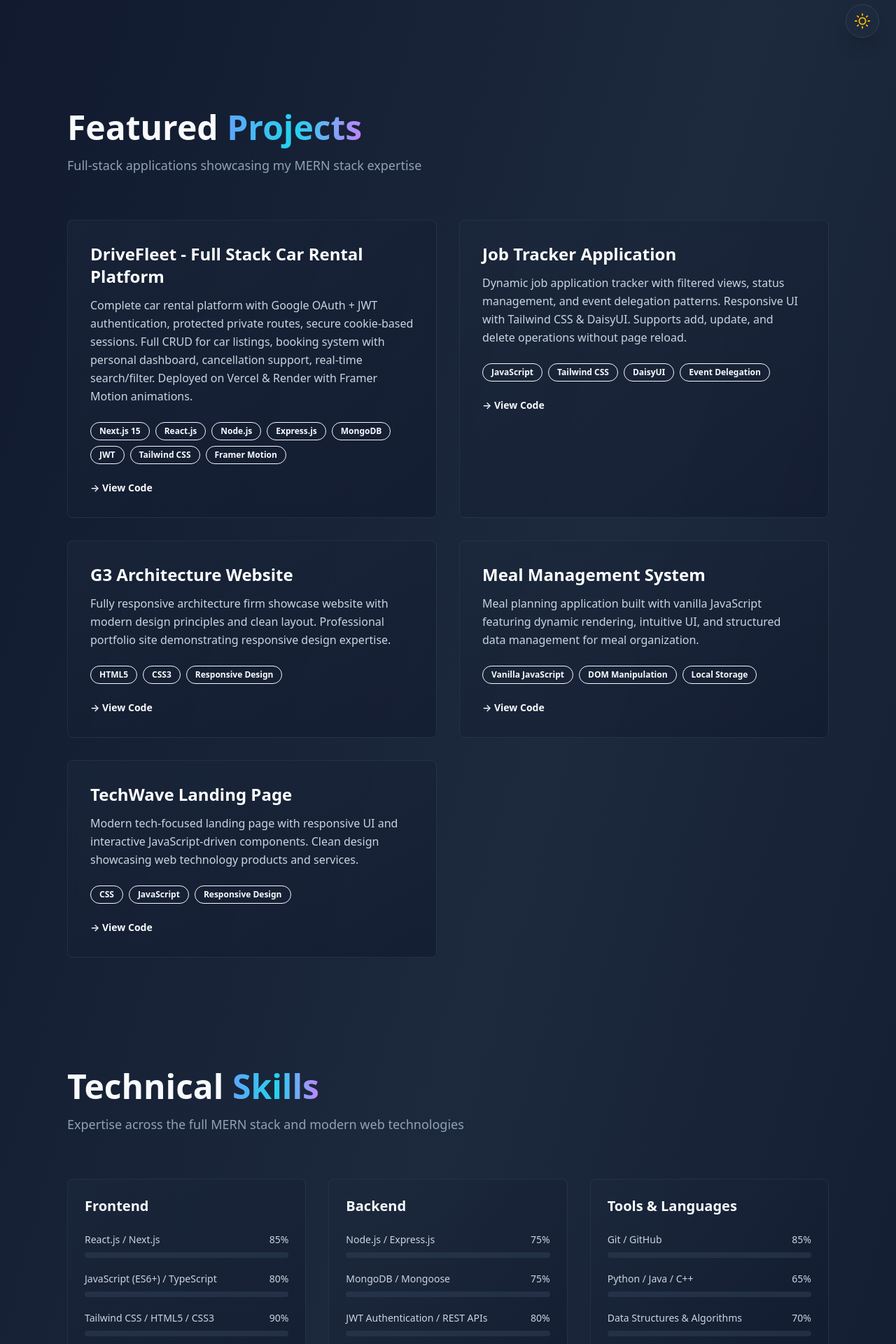
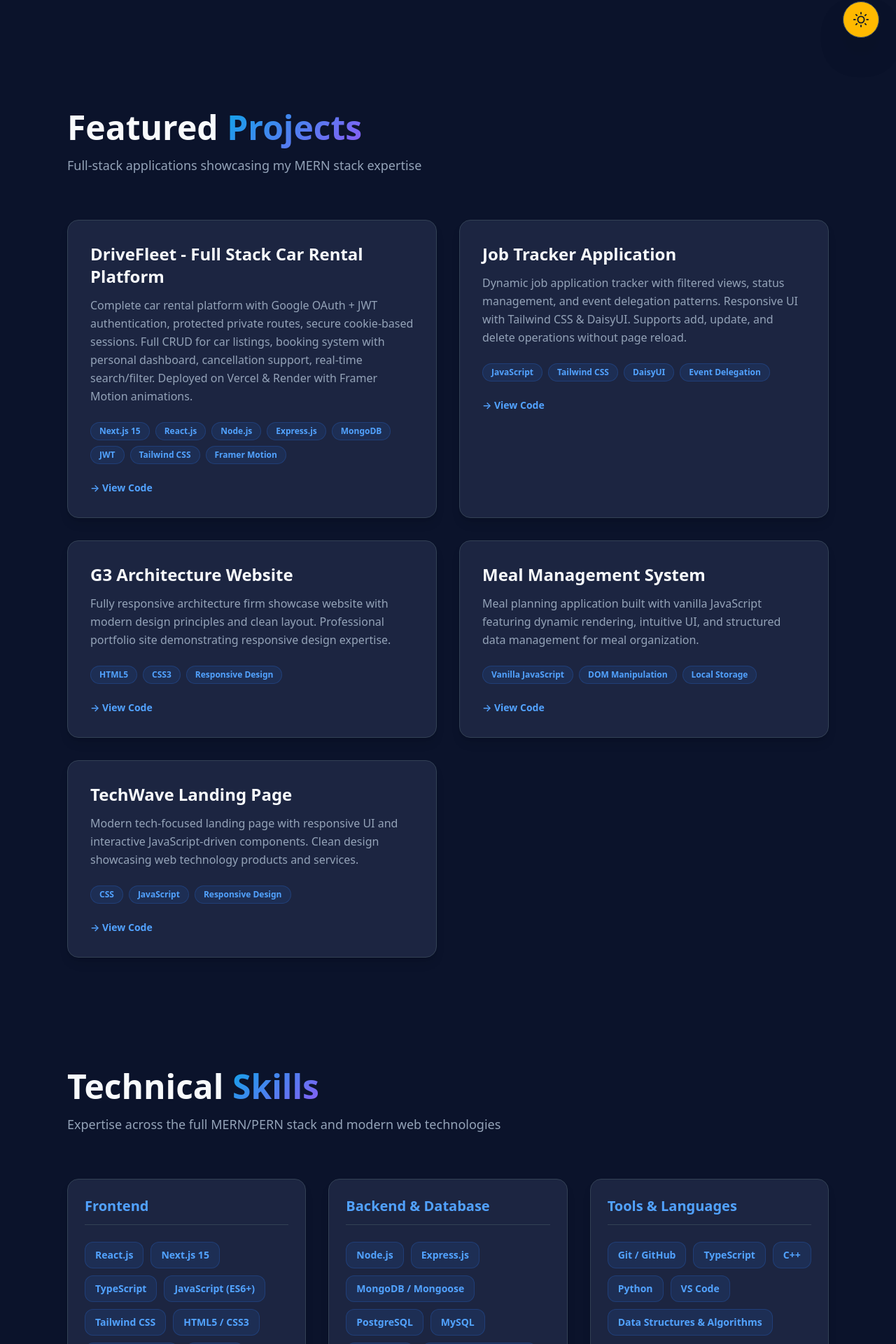
Before and after one commit to shahed-hassan-fz-rabbi/shahed-hassan-fz-rabbi-portfelio, a Next.js app: page / in a window 1280 px wide. Shown: the part 722-2642 px from the top of the page at 70% size. Built offline with nearby package versions, Linux system fonts and the light colour scheme; no server answers.

Commit message:
Navbar is updated

```diff
--- a/app/globals.css
+++ b/app/globals.css
@@ -1,9 +1,23 @@
 @import "tailwindcss";
 
-@layer base {
+@variant dark (.dark &);
+
+/* Light Theme Variables (Default) */
 :root {
-    --background: #0f172a;
-    --foreground: #f8fafc;
+  --bg-main: #ffffff;
+  --bg-card: #f8fafc;
+  --text-main: #0f172a;
+  --text-muted: #475569;
+  --border-color: #e2e8f0;
+}
+
+/* Dark Theme Variables */
+html.dark {
+  --bg-main: #0b132b;
+  --bg-card: #1c2541;
+  --text-main: #f8fafc;
+  --text-muted: #94a3b8;
+  --border-color: #334155;
 }
 
 html {
@@ -11,35 +25,32 @@
 }
 
 body {
-    background-color: var(--background);
-    color: var(--foreground);
+  background-color: var(--bg-main);
+  color: var(--text-main);
   font-family: system-ui, -apple-system, BlinkMacSystemFont, 'Segoe UI', Roboto, sans-serif;
   overflow-x: hidden;
-  }
+  min-height: 100vh;
+  transition: background-color 0.3s ease, color 0.3s ease;
 }
 
-/* Custom Gradient Text */
+/* Gradient Text Effect */
 .gradient-text {
-  background-image: linear-gradient(to right, #60a5fa, #22d3ee, #c084fc);
+  background-image: linear-gradient(135deg, #0ea5e9 0%, #8b5cf6 100%);
   -webkit-background-clip: text;
   background-clip: text;
   color: transparent;
 }
 
-/* Custom Scrollbar */
+/* Scrollbar */
 ::-webkit-scrollbar {
   width: 10px;
 }
 
 ::-webkit-scrollbar-track {
-  background: #0f172a;
+  background: var(--bg-main);
 }
 
 ::-webkit-scrollbar-thumb {
-  background: #1e293b;
+  background: var(--text-muted);
   border-radius: 5px;
 }
-
-::-webkit-scrollbar-thumb:hover {
-  background: #3b82f6;
-}
--- a/app/layout.tsx
+++ b/app/layout.tsx
@@ -1,6 +1,7 @@
 import type { Metadata } from "next";
 import { Geist, Geist_Mono } from "next/font/google";
 import "./globals.css";
+import ThemeToggle from "@/components/ThemeToggle";
 
 const geistSans = Geist({
   variable: "--font-geist-sans",
@@ -13,17 +14,26 @@ const geistMono = Geist_Mono({
 });
 
 export const metadata: Metadata = {
-  title: "Create Next App",
-  description: "Generated by create next app",
+  title: "Shahed Hassan | Frontend Web Developer",
+  description: "Portfolio website of Shahed Hassan - Frontend Web Developer",
 };
 
-export default function RootLayout({ children }: LayoutProps<"/">) {
+export default function RootLayout({
+  children,
+}: {
+  children: React.ReactNode;
+}) {
   return (
     <html
       lang="en"
-      className={`${geistSans.variable} ${geistMono.variable} h-full antialiased`}
+      className="dark"
+      data-theme="dark"
+      suppressHydrationWarning
     >
-      <body className="min-h-full flex flex-col">{children}</body>
+      <body className={`${geistSans.variable} ${geistMono.variable} min-h-full flex flex-col relative antialiased`}>
+        {children}
+        <ThemeToggle />
+      </body>
     </html>
   );
 }
--- a/app/page.tsx
+++ b/app/page.tsx
@@ -11,7 +11,7 @@ import ThemeToggle from '@/components/ThemeToggle';
 
 export default function Home() {
   return (
-    <main className="min-h-screen bg-gradient-to-br from-slate-900 via-slate-800 to-slate-900">
+    <main className="min-h-screen bg-[var(--bg-main)] text-[var(--text-main)] transition-colors duration-300">
       <Header />
       <Hero />
       <Projects />
--- a/components/Awards.tsx
+++ b/components/Awards.tsx
@@ -1,7 +1,7 @@
 'use client';
 
 import React from 'react';
-import { motion } from 'framer-motion';
+import { motion, Variants } from 'framer-motion';
 
 const Awards: React.FC = () => {
   const awards = [
@@ -28,7 +28,7 @@ const Awards: React.FC = () => {
     },
   ];
 
-  const containerVariants = {
+  const containerVariants: Variants = {
     hidden: { opacity: 0 },
     visible: {
       opacity: 1,
@@ -38,12 +38,12 @@ const Awards: React.FC = () => {
     },
   };
 
-  const itemVariants = {
+  const itemVariants: Variants = {
     hidden: { opacity: 0, y: 20 },
     visible: {
       opacity: 1,
       y: 0,
-      transition: { duration: 0.6 },
+      transition: { duration: 0.6, ease: "easeOut" },
     },
   };
 
@@ -54,12 +54,12 @@ const Awards: React.FC = () => {
         whileInView={{ opacity: 1, y: 0 }}
         transition={{ duration: 0.6 }}
         viewport={{ once: true }}
-        className="mb-16"
+        className="mb-16 text-center md:text-left"
       >
-        <h2 className="text-4xl md:text-5xl font-bold mb-4">
+        <h2 className="text-4xl md:text-5xl font-bold mb-4 text-[var(--text-main)]">
           Awards & <span className="gradient-text">Achievements</span>
         </h2>
-        <p className="text-slate-400 text-lg">
+        <p className="text-[var(--text-muted)] text-lg">
           Recognition and accomplishments in competitive programming and development
         </p>
       </motion.div>
@@ -75,25 +75,27 @@ const Awards: React.FC = () => {
           <motion.div
             key={index}
             variants={itemVariants}
-            className="group bg-gradient-to-br from-slate-800/50 to-slate-900/50 backdrop-blur-sm border border-slate-700/50 rounded-lg p-8 hover:border-accent-primary/50 transition-all duration-300"
+            className="group bg-[var(--bg-card)] border border-[var(--border-color)] rounded-2xl p-8 shadow-lg hover:border-blue-500/50 hover:shadow-xl transition-all duration-300 flex flex-col justify-between"
           >
+            <div>
               <div className="text-5xl mb-4">{award.icon}</div>
 
-            <h3 className="text-2xl font-bold mb-2 text-white">
+              <h3 className="text-2xl font-bold mb-2 text-[var(--text-main)]">
                 {award.title}
               </h3>
 
               <div className="mb-4">
-              <span className="inline-block px-3 py-1 bg-accent-primary/20 text-accent-primary text-sm font-semibold rounded-full border border-accent-primary/30">
+                <span className="inline-block px-3 py-1 bg-blue-500/10 text-blue-600 dark:text-blue-400 text-sm font-semibold rounded-full border border-blue-500/20">
                   {award.achievement}
                 </span>
               </div>
 
-            <p className="text-slate-300 mb-4 leading-relaxed">
+              <p className="text-[var(--text-muted)] mb-4 leading-relaxed text-sm md:text-base">
                 {award.description}
               </p>
+            </div>
 
-            <p className="text-slate-500 text-sm font-semibold">
+            <p className="text-[var(--text-muted)] opacity-75 text-sm font-semibold mt-2">
               {award.year}
             </p>
           </motion.div>
--- a/components/Projects.tsx
+++ b/components/Projects.tsx
@@ -1,7 +1,7 @@
 'use client';
 
-import React, { useEffect, useState } from 'react';
-import { motion } from 'framer-motion';
+import React, { useState } from 'react';
+import { motion, Variants } from 'framer-motion';
 
 interface Project {
   _id?: string;
@@ -12,10 +12,6 @@ interface Project {
   live?: string;
   featured: boolean;
 }
-
-const Projects: React.FC = () => {
-  const [projects, setProjects] = useState<Project[]>([]);
-  const [loading, setLoading] = useState(true);
 
 const defaultProjects: Project[] = [
   {
@@ -57,28 +53,10 @@ const Projects: React.FC = () => {
   },
 ];
 
-  useEffect(() => {
-    const fetchProjects = async () => {
-      try {
-        const response = await fetch('/api/projects');
-        if (response.ok) {
-          const data = await response.json();
-          setProjects(data);
-        } else {
-          setProjects(defaultProjects);
-        }
-      } catch (error) {
-        console.log('Using default projects');
-        setProjects(defaultProjects);
-      } finally {
-        setLoading(false);
-      }
-    };
+const Projects: React.FC = () => {
+  const [projects] = useState<Project[]>(defaultProjects);
 
-    fetchProjects();
-  }, []);
-
-  const containerVariants = {
+  const containerVariants: Variants = {
     hidden: { opacity: 0 },
     visible: {
       opacity: 1,
@@ -88,12 +66,12 @@ const Projects: React.FC = () => {
     },
   };
 
-  const itemVariants = {
+  const itemVariants: Variants = {
     hidden: { opacity: 0, y: 20 },
     visible: {
       opacity: 1,
       y: 0,
-      transition: { duration: 0.6 },
+      transition: { duration: 0.6, ease: 'easeOut' },
     },
   };
 
@@ -102,30 +80,22 @@ const Projects: React.FC = () => {
   const displayProjects = [...featuredProjects, ...otherProjects];
 
   return (
-    <section
-      id="projects"
-      className="py-20 px-4 md:px-8 max-w-6xl mx-auto"
-    >
+    <section id="projects" className="py-20 px-4 md:px-8 max-w-6xl mx-auto">
       <motion.div
         initial={{ opacity: 0, y: -20 }}
         whileInView={{ opacity: 1, y: 0 }}
         transition={{ duration: 0.6 }}
         viewport={{ once: true }}
-        className="mb-16"
+        className="mb-16 text-center md:text-left"
       >
-        <h2 className="text-4xl md:text-5xl font-bold mb-4">
+        <h2 className="text-4xl md:text-5xl font-bold mb-4 text-[var(--text-main)]">
           Featured <span className="gradient-text">Projects</span>
         </h2>
-        <p className="text-slate-400 text-lg">
+        <p className="text-[var(--text-muted)] text-lg">
           Full-stack applications showcasing my MERN stack expertise
         </p>
       </motion.div>
 
-      {loading ? (
-        <div className="text-center py-12">
-          <div className="inline-block animate-spin rounded-full h-12 w-12 border-b-2 border-accent-primary"></div>
-        </div>
-      ) : (
       <motion.div
         variants={containerVariants}
         initial="hidden"
@@ -137,19 +107,16 @@ const Projects: React.FC = () => {
           <motion.div
             key={index}
             variants={itemVariants}
-              className="group relative bg-gradient-to-br from-slate-800/50 to-slate-900/50 backdrop-blur-sm border border-slate-700/50 rounded-lg p-8 hover:border-accent-primary/50 transition-all duration-300"
+            className="group relative bg-[var(--bg-card)] border border-[var(--border-color)] rounded-2xl p-8 shadow-lg hover:border-blue-500/50 hover:shadow-xl transition-all duration-300 flex flex-col justify-between"
           >
-              {/* Gradient overlay on hover */}
-              <div className="absolute inset-0 bg-gradient-to-br from-accent-primary/0 to-accent-secondary/0 group-hover:from-accent-primary/5 group-hover:to-accent-secondary/5 rounded-lg transition-all duration-300"></div>
-
             <div className="relative z-10">
               {/* Project Title */}
-                <h3 className="text-2xl font-bold mb-3 text-white group-hover:gradient-text transition-all">
+              <h3 className="text-2xl font-bold mb-3 text-[var(--text-main)] group-hover:gradient-text transition-all">
                 {project.title}
               </h3>
 
               {/* Description */}
-                <p className="text-slate-300 mb-6 leading-relaxed">
+              <p className="text-[var(--text-muted)] mb-6 leading-relaxed text-sm md:text-base">
                 {project.description}
               </p>
 
@@ -158,7 +125,7 @@ const Projects: React.FC = () => {
                 {project.technologies.map((tech, techIndex) => (
                   <span
                     key={techIndex}
-                      className="px-3 py-1 text-xs font-semibold bg-accent-primary/10 text-accent-primary border border-accent-primary/20 rounded-full"
+                    className="px-3 py-1 text-xs font-semibold bg-blue-500/10 text-blue-600 dark:text-blue-400 border border-blue-500/20 rounded-full"
                   >
                     {tech}
                   </span>
@@ -172,7 +139,7 @@ const Projects: React.FC = () => {
                     href={project.github}
                     target="_blank"
                     rel="noopener noreferrer"
-                      className="text-accent-primary hover:text-accent-secondary font-semibold text-sm transition-colors"
+                    className="text-blue-600 dark:text-blue-400 hover:text-blue-500 font-semibold text-sm transition-colors"
                   >
                     → View Code
                   </a>
@@ -182,7 +149,7 @@ const Projects: React.FC = () => {
                     href={project.live}
                     target="_blank"
                     rel="noopener noreferrer"
-                      className="text-accent-secondary hover:text-accent-primary font-semibold text-sm transition-colors"
+                    className="text-purple-600 dark:text-purple-400 hover:text-purple-500 font-semibold text-sm transition-colors"
                   >
                     → Live Demo
                   </a>
@@ -192,7 +159,6 @@ const Projects: React.FC = () => {
           </motion.div>
         ))}
       </motion.div>
-      )}
     </section>
   );
 };
--- a/components/Skills.tsx
+++ b/components/Skills.tsx
@@ -8,26 +8,37 @@ const Skills: React.FC = () => {
     {
       category: 'Frontend',
       skills: [
-        { name: 'React.js / Next.js', level: 85 },
-        { name: 'JavaScript (ES6+) / TypeScript', level: 80 },
-        { name: 'Tailwind CSS / HTML5 / CSS3', level: 90 },
-        { name: 'Framer Motion / DaisyUI', level: 75 },
+        'React.js',
+        'Next.js 15',
+        'TypeScript',
+        'JavaScript (ES6+)',
+        'Tailwind CSS',
+        'HTML5 / CSS3',
+        'Framer Motion',
+        'DaisyUI',
       ],
     },
     {
-      category: 'Backend',
+      category: 'Backend & Database',
       skills: [
-        { name: 'Node.js / Express.js', level: 75 },
-        { name: 'MongoDB / Mongoose', level: 75 },
-        { name: 'JWT Authentication / REST APIs', level: 80 },
+        'Node.js',
+        'Express.js',
+        'MongoDB / Mongoose',
+        'PostgreSQL',
+        'MySQL',
+        'REST APIs',
+        'JWT Authentication',
       ],
     },
     {
       category: 'Tools & Languages',
       skills: [
-        { name: 'Git / GitHub', level: 85 },
-        { name: 'Python / Java / C++', level: 65 },
-        { name: 'Data Structures & Algorithms', level: 70 },
+        'Git / GitHub',
+        'TypeScript',
+        'C++',
+        'Python',
+        'VS Code',
+        'Data Structures & Algorithms',
       ],
     },
   ];
@@ -39,13 +50,13 @@ const Skills: React.FC = () => {
         whileInView={{ opacity: 1, y: 0 }}
         transition={{ duration: 0.6 }}
         viewport={{ once: true }}
-        className="mb-16"
+        className="mb-16 text-center md:text-left"
       >
-        <h2 className="text-4xl md:text-5xl font-bold mb-4">
+        <h2 className="text-4xl md:text-5xl font-bold mb-4 text-[var(--text-main)]">
           Technical <span className="gradient-text">Skills</span>
         </h2>
-        <p className="text-slate-400 text-lg">
-          Expertise across the full MERN stack and modern web technologies
+        <p className="text-[var(--text-muted)] text-lg">
+          Expertise across the full MERN/PERN stack and modern web technologies
         </p>
       </motion.div>
 
@@ -57,26 +68,19 @@ const Skills: React.FC = () => {
             whileInView={{ opacity: 1, y: 0 }}
             transition={{ duration: 0.5, delay: idx * 0.1 }}
             viewport={{ once: true }}
-            className="bg-gradient-to-br from-slate-800/50 to-slate-900/50 border border-slate-700/50 rounded-lg p-6"
+            className="bg-[var(--bg-card)] border border-[var(--border-color)] rounded-2xl p-6 shadow-lg transition-colors duration-300"
           >
-            <h3 className="text-xl font-bold mb-6 text-accent-primary">{cat.category}</h3>
-            <div className="space-y-5">
+            <h3 className="text-xl font-bold mb-6 text-blue-600 dark:text-blue-400 border-b border-[var(--border-color)] pb-3">
+              {cat.category}
+            </h3>
+            <div className="flex flex-wrap gap-2.5">
               {cat.skills.map((skill, i) => (
-                <div key={i}>
-                  <div className="flex justify-between mb-2 text-sm font-medium text-slate-300">
-                    <span>{skill.name}</span>
-                    <span>{skill.level}%</span>
-                  </div>
-                  <div className="w-full bg-slate-700/50 rounded-full h-2">
-                    <motion.div
-                      initial={{ width: 0 }}
-                      whileInView={{ width: `${skill.level}%` }}
-                      transition={{ duration: 1, delay: i * 0.1 }}
-                      viewport={{ once: true }}
-                      className="bg-gradient-to-r from-accent-primary to-accent-secondary h-2 rounded-full"
-                    />
-                  </div>
-                </div>
+                <span
+                  key={i}
+                  className="px-3.5 py-2 text-sm font-semibold rounded-xl bg-blue-500/10 text-blue-600 dark:text-blue-400 border border-blue-500/20 hover:scale-105 transition-transform cursor-default"
+                >
+                  {skill}
+                </span>
               ))}
             </div>
           </motion.div>
--- a/components/ThemeToggle.tsx
+++ b/components/ThemeToggle.tsx
@@ -4,28 +4,44 @@ import React, { useEffect, useState } from 'react';
 import { FiSun, FiMoon } from 'react-icons/fi';
 
 export default function ThemeToggle() {
-  const [theme, setTheme] = useState<'dark' | 'light'>('dark');
+  const [isDark, setIsDark] = useState(true);
+  const [mounted, setMounted] = useState(false);
 
   useEffect(() => {
-    const savedTheme = (localStorage.getItem('theme') as 'dark' | 'light') || 'dark';
-    setTheme(savedTheme);
-    document.documentElement.setAttribute('data-theme', savedTheme);
+    setMounted(true);
+    const savedTheme = localStorage.getItem('theme');
+
+    if (savedTheme === 'light') {
+      setIsDark(false);
+      document.documentElement.classList.remove('dark');
+    } else {
+      setIsDark(true);
+      document.documentElement.classList.add('dark');
+    }
   }, []);
 
   const toggleTheme = () => {
-    const nextTheme = theme === 'dark' ? 'light' : 'dark';
-    setTheme(nextTheme);
-    localStorage.setItem('theme', nextTheme);
-    document.documentElement.setAttribute('data-theme', nextTheme);
+    if (isDark) {
+      setIsDark(false);
+      document.documentElement.classList.remove('dark');
+      localStorage.setItem('theme', 'light');
+    } else {
+      setIsDark(true);
+      document.documentElement.classList.add('dark');
+      localStorage.setItem('theme', 'dark');
+    }
   };
+
+  if (!mounted) return null;
 
   return (
     <button
       onClick={toggleTheme}
+      type="button"
       aria-label="Toggle Theme"
-      className="fixed bottom-6 right-6 z-50 p-3 rounded-full bg-slate-800 text-amber-400 border border-slate-700 shadow-xl hover:scale-110 transition-all duration-300 cursor-pointer"
+      className="fixed bottom-6 right-6 z-[9999] p-3.5 rounded-full bg-slate-900 text-amber-400 dark:bg-amber-400 dark:text-slate-900 border border-slate-700 shadow-2xl hover:scale-110 active:scale-95 transition-all duration-300 cursor-pointer flex items-center justify-center"
     >
-      {theme === 'dark' ? <FiSun size={22} /> : <FiMoon size={22} />}
+      {isDark ? <FiSun size={22} /> : <FiMoon size={22} />}
     </button>
   );
 }
```
Also changed, not shown: components/About.tsx (+4 -4 lines), components/Contact.tsx (+25 -26 lines), components/Footer.tsx (+101 -54 lines), components/Header.tsx (+27 -24 lines), components/Hero.tsx (+10 -10 lines). Lines whose indentation alone changed are shown as unchanged.
